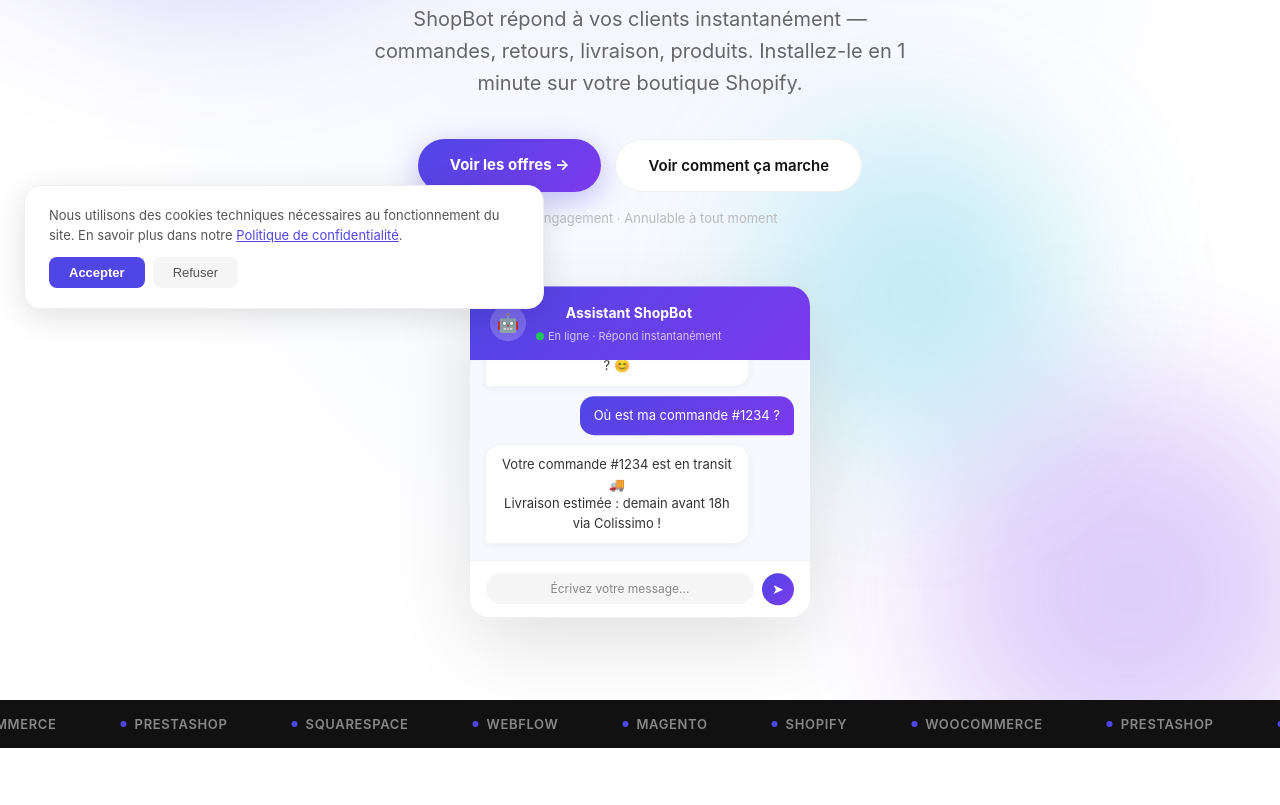
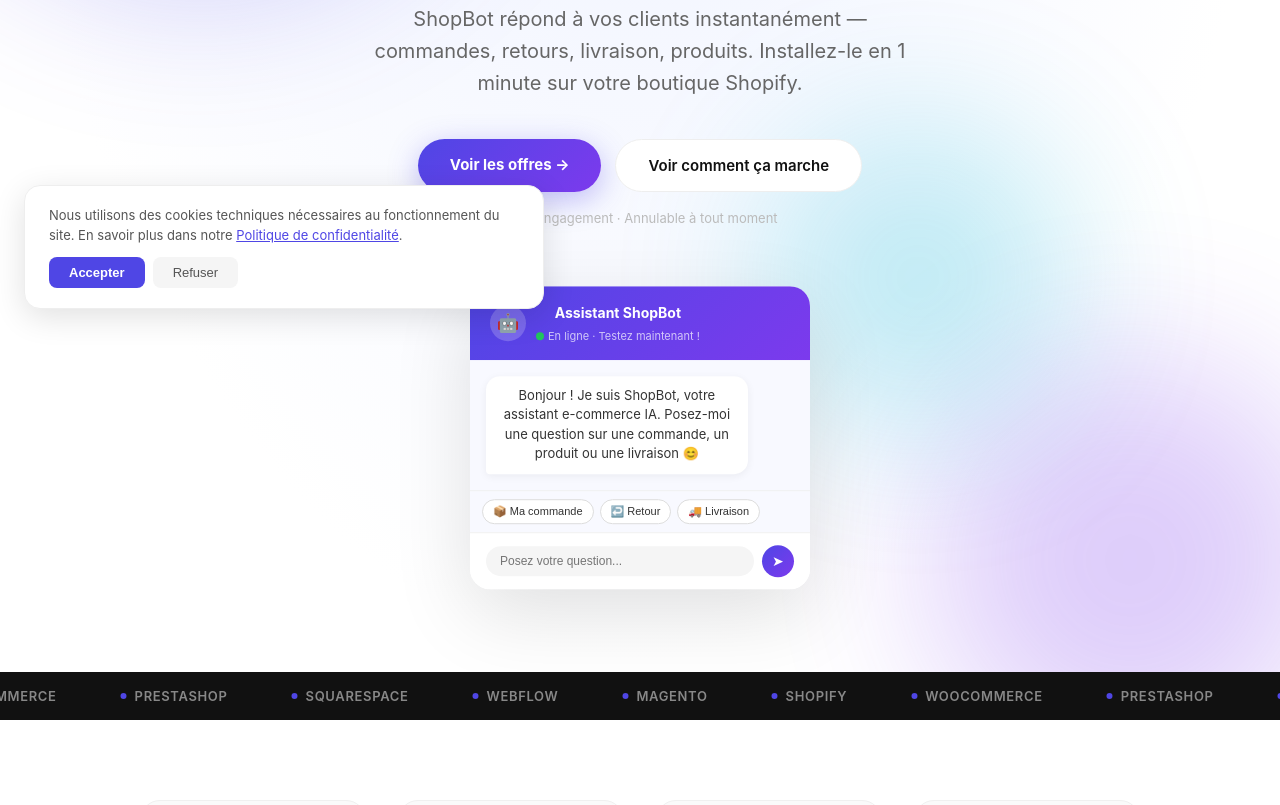
Before and after one commit to Cr8bot/shopbot-site, a plain HTML site: page index.html in a window 1280 px wide. Shown: the part 467-1272 px from the top of the page. Drawn offline with Linux system fonts and the light colour scheme.

Commit message:
Enhance ShopBot interaction with new messages and buttons
Updated assistant messages and added interactive buttons for user queries.

```diff
--- a/index.html
+++ b/index.html
@@ -246,15 +246,20 @@
           <div class="demo-avatar">🤖</div>
           <div class="demo-info">
             <p>Assistant ShopBot</p>
-            <small><span class="demo-online"></span>En ligne · Répond instantanément</small>
+            <small><span class="demo-online"></span>En ligne · Testez maintenant !</small>
           </div>
         </div>
         <div class="demo-msgs" id="demoMsgs">
-          <div class="dm-bot">Bonjour ! Comment puis-je vous aider ? 😊</div>
+          <div class="dm-bot">Bonjour ! Je suis ShopBot, votre assistant e-commerce IA. Posez-moi une question sur une commande, un produit ou une livraison 😊</div>
+        </div>
+        <div style="padding:8px 12px;display:flex;flex-wrap:wrap;gap:6px;background:#f8f9ff;border-top:1px solid #f0f0f0">
+          <button onclick="demoSend('Où est ma commande #1001 ?')" style="padding:5px 10px;border:1px solid #ddd;border-radius:20px;font-size:11px;cursor:pointer;background:white;color:#333">📦 Ma commande</button>
+          <button onclick="demoSend('Comment faire un retour ?')" style="padding:5px 10px;border:1px solid #ddd;border-radius:20px;font-size:11px;cursor:pointer;background:white;color:#333">↩️ Retour</button>
+          <button onclick="demoSend('Vous livrez en Belgique ?')" style="padding:5px 10px;border:1px solid #ddd;border-radius:20px;font-size:11px;cursor:pointer;background:white;color:#333">🚚 Livraison</button>
         </div>
         <div class="demo-input">
-          <div class="demo-input-field">Écrivez votre message...</div>
-          <button class="demo-send">➤</button>
+          <input id="demoInput" type="text" placeholder="Posez votre question..." onkeydown="if(event.key==='Enter')demoSend()" style="flex:1;background:#f5f5f5;border:none;border-radius:20px;padding:8px 14px;font-size:12px;color:#333;outline:none">
+          <button class="demo-send" onclick="demoSend()">➤</button>
         </div>
       </div>
     </div>
@@ -516,49 +521,54 @@
   o.addEventListener('click', function(e) { if(e.target === o) hideLegal(); });
 });
 
-// Chat démo animé
-const msgs = [
-  { role: 'user', text: 'Où est ma commande #1234 ?' },
-  { role: 'bot', text: 'Votre commande #1234 est en transit 🚚\nLivraison estimée : demain avant 18h via Colissimo !' },
-  { role: 'user', text: 'Comment faire un retour ?' },
-  { role: 'bot', text: 'Nos retours sont gratuits sous 30 jours ↩️\nConnectez-vous à votre espace client pour générer l\'étiquette de retour.' },
-  { role: 'user', text: 'Vous avez ce snowboard en stock ?' },
-  { role: 'bot', text: 'Oui, le Collection Snowboard Hydrogen est disponible ! 🏂\nStock : 50 unités · Prix : 600 €' }
-];
-let msgIndex = 0;
+// Vrai chat connecté à ShopBot
+const SHOPBOT_URL = 'https://shopbot-production-8e84.up.railway.app';
 const demoMsgs = document.getElementById('demoMsgs');
 
-function addDemoMsg() {
-  if(msgIndex >= msgs.length) { msgIndex = 0; demoMsgs.innerHTML = '<div class="dm-bot">Bonjour ! Comment puis-je vous aider ? 😊</div>'; }
-  const m = msgs[msgIndex];
-  if(m.role === 'bot') {
+function demoSend(suggestion) {
+  const input = document.getElementById('demoInput');
+  const text = suggestion || input.value.trim();
+  if (!text) return;
+  if (input) input.value = '';
+
+  // Message utilisateur
+  const um = document.createElement('div');
+  um.className = 'dm-user';
+  um.textContent = text;
+  demoMsgs.appendChild(um);
+  demoMsgs.scrollTop = demoMsgs.scrollHeight;
+
+  // Animation frappe
   const typing = document.createElement('div');
   typing.className = 'dm-typing';
   typing.innerHTML = '<span></span><span></span><span></span>';
   demoMsgs.appendChild(typing);
   demoMsgs.scrollTop = demoMsgs.scrollHeight;
-    setTimeout(() => {
+
+  // Appel au vrai serveur ShopBot
+  fetch(SHOPBOT_URL + '/chat', {
+    method: 'POST',
+    headers: { 'Content-Type': 'application/json' },
+    body: JSON.stringify({ message: text, shopId: 'SHOP_001' })
+  })
+  .then(r => r.json())
+  .then(data => {
     typing.remove();
-      const el = document.createElement('div');
-      el.className = 'dm-bot';
-      el.style.whiteSpace = 'pre-line';
-      el.textContent = m.text;
-      demoMsgs.appendChild(el);
+    const bm = document.createElement('div');
+    bm.className = 'dm-bot';
+    bm.style.whiteSpace = 'pre-line';
+    bm.textContent = data.reply;
+    demoMsgs.appendChild(bm);
     demoMsgs.scrollTop = demoMsgs.scrollHeight;
-      msgIndex++;
-      setTimeout(addDemoMsg, 3000);
-    }, 1200);
-  } else {
-    const el = document.createElement('div');
-    el.className = 'dm-user';
-    el.textContent = m.text;
-    demoMsgs.appendChild(el);
-    demoMsgs.scrollTop = demoMsgs.scrollHeight;
-    msgIndex++;
-    setTimeout(addDemoMsg, 1000);
+  })
+  .catch(() => {
+    typing.remove();
+    const bm = document.createElement('div');
+    bm.className = 'dm-bot';
+    bm.textContent = 'Désolé, une erreur est survenue. Réessayez !';
+    demoMsgs.appendChild(bm);
+  });
 }
-}
-setTimeout(addDemoMsg, 2000);
 </script>
 </body>
 </html>
```
Lines whose indentation alone changed are shown as unchanged.
